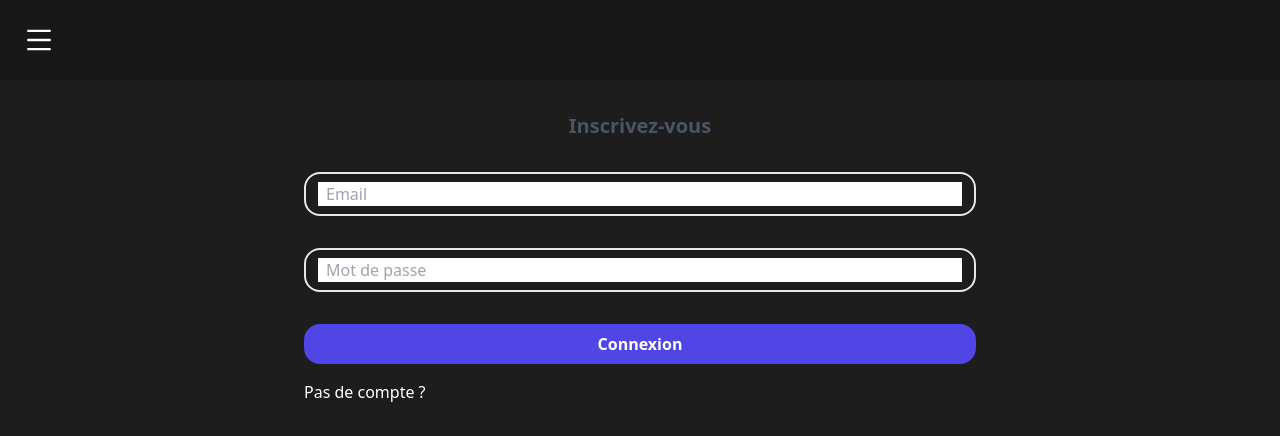
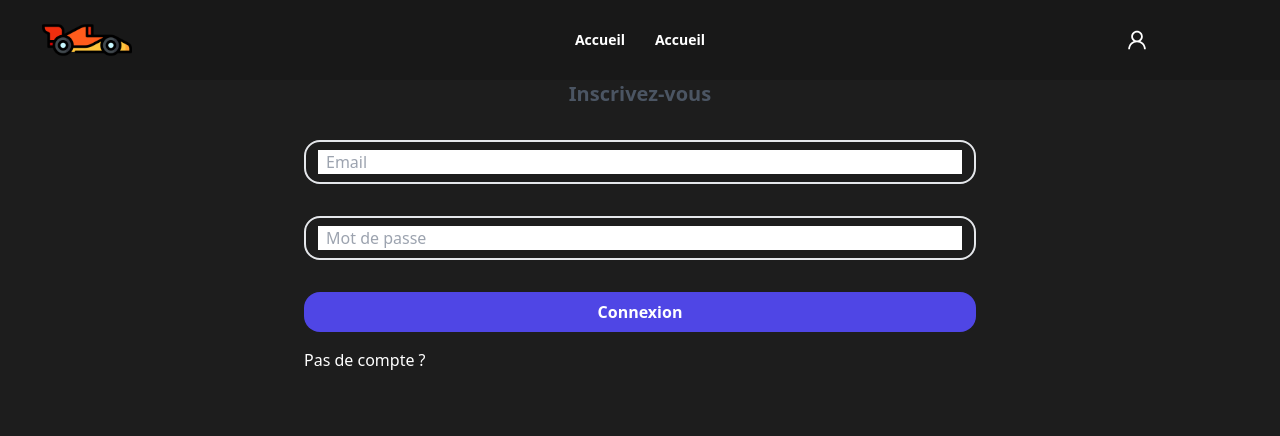
Before and after one commit to Nico3117/f1-prono, a React (Create React App) app: page /connexion in a window 1280 px wide. Shown: the top 436 px of the page. Built offline with nearby package versions, Linux system fonts and the light colour scheme; no server answers.

Commit message:
responsive menu

```diff
--- a/src/App.js
+++ b/src/App.js
@@ -13,10 +13,10 @@ function App() {
     <Router>
       <Helmet>
         <title>F1 prono</title>
-        <style>{'body { background-color: #1d1d1d;color: #fff; }'}</style>
+        <style>{'body { background-color: #1d1d1d;color: #fff;margin-top: 80px }'}</style>
       </Helmet>
       <Sidebar />
-      <Routes className='container'>
+      <Routes>
         <Route path='/'>
           <Route index element={<Home />}/>
           <Route path=':circuitId' element={<Race />}/>
--- a/src/Components/Sidebar.js
+++ b/src/Components/Sidebar.js
@@ -31,10 +31,42 @@ function Sidebar() {
 
   return (
     <>
-        <div className="w-full bg-dark h-20 flex items-center pl-6">
-            <AiOutlineMenu onClick={OpenSidebar} className="text-white cursor-pointer" size={30}/>
+        <div className="w-full fixed top-0 bg-dark h-20 flex items-center">
+            <div className="h-20 flex sm:justify-center w-60 items-center">
+                <Link to='/' className="w-fit inline-block">
+                    <AiOutlineMenu  onClick={OpenSidebar} className='sm:hidden pl-5 text-2xl w-fit'/>
+                    <img src={logo} alt="logo" width="90" className='hidden sm:block'/>
+                </Link>
             </div>
-        <div className={"flex flex-col text-gray-800 " + ( Open ? "hidden" : "")}>
+            <ul className="flex justify-center w-full hidden sm:flex">
+                    <li className="h-11 flex items-center">
+                        <Link to="/" className="flex h-full w-20 justify-center items-center">
+                            <span className="font-semibold text-sm">Accueil</span>
+                        </Link>
+                    </li>
+                    <li className="h-11 flex items-center">
+                        <Link to="/" className="flex h-full w-20 justify-center items-center">
+                            <span className="font-semibold text-sm">Accueil</span>
+                        </Link>
+                    </li>
+            </ul>
+            <div className='w-60 hidden sm:block'>
+                { user ?
+                    <li className="h-11 flex items-center">
+                        <Link to='/' onClick={UserSignOut} className="flex h-full w-full pl-5 items-center">
+                            <AiOutlineLogout className="text-red-500 text-2xl" />
+                        </Link>
+                    </li>
+                :
+                    <li className="h-11 flex items-center">
+                        <Link to='/connexion' onClick={OpenSidebar} className="flex h-full pl-5 w-full items-center">
+                            <AiOutlineUser className='text-2xl'/>
+                        </Link>
+                    </li>
+                }
+            </div>
+        </div>
+        <div className={"flex md:hidden flex-col text-gray-800 " + ( Open ? "hidden" : "")}>
             <div className="fixed flex flex-col top-0 left-0 w-64 bg-dark h-full shadow-lg">
                 <div className="h-20 border-b border-gray-900 flex items-center justify-around">
                     <Link to='/' onClick={OpenSidebar} className="w-fit inline-block"><img src={logo} alt="logo" width="90"></img></Link>
@@ -54,20 +86,12 @@ function Sidebar() {
                         <div className="font-semibold text-sm text-gray-300 uppercase">Paramètres</div>
                     </li>
                     { user ?
-                        <>
-                            <li className="h-11 flex items-center">
-                                <Link to="/mon-compte" onClick={OpenSidebar} className="flex h-full pl-5 w-full items-center focus:outline-none hover:bg-gray-700 text-gray-500 hover:text-gray-200 border-l-4 border-transparent hover:border-blue-500">
-                                    <AiOutlineUser />
-                                    <span className="ml-2 font-semibold text-sm">Mon compte</span>
-                                </Link>
-                            </li>
                         <li className="h-11 flex items-center">
                             <Link to='/' onClick={UserSignOut} className="flex h-full w-full pl-5 items-center focus:outline-none hover:bg-gray-700 text-gray-500 hover:text-gray-200 border-l-4 border-transparent hover:border-red-500">
                                 <AiOutlineLogout className="text-red-500" />
                                 <span className="ml-2 font-semibold text-sm">Déconnexion</span>
                             </Link>
                         </li>
-                        </>
                     :
                         <li className="h-11 flex items-center">
                             <Link to='/connexion' onClick={OpenSidebar} className="flex h-full pl-5 w-full items-center focus:outline-none hover:bg-gray-700 text-gray-500 hover:text-gray-200 border-l-4 border-transparent hover:border-blue-500">
@@ -77,14 +101,6 @@ function Sidebar() {
                         </li>
                     }
                 </ul>
-                {/* <div className="relative flex bottom-0">
-                    <BsMoon />
-                    <div className="relative inline-block w-10 mx-2 align-middle select-none transition duration-200 ease-in">
-                        <input type="checkbox" onClick={toggleTheme} name="toggle" id="toggle" className="toggle-checkbox absolute block w-6 h-6 rounded-full bg-white border-4 appearance-none cursor-pointer"/>
-                        <label htmlFor="toggle" className="toggle-label block overflow-hidden h-6 rounded-full bg-gray-300 cursor-pointer"></label>
-                    </div>
-                    <BsSun />
-                </div> */}
             </div>
         </div>
     </>
--- a/src/Views/Home.js
+++ b/src/Views/Home.js
@@ -16,10 +16,12 @@ function Home() {
 
   return (
     <div className='container mx-auto'>
-      <h1 className='text-4xl mx-5 my-10'>Faites vos pronostics sur le prochaine gp !</h1>
+      <h1 className='text-4xl mx-5 py-10'>Faites vos pronostics sur le prochaine gp !</h1>
       {
         currentSeason.map(race =>
-          <Link key={race.round} to={race.Circuit.circuitId} className="flex align-items container h-16 rounded-md m-5 border border-[#242424] items-center">{race.round} {race.raceName}</Link>
+          <Link key={race.round} to={race.Circuit.circuitId} className="flex align-items h-20 rounded-md m-5 border border-[#242424] items-center">
+            <span className='text-yellow px-3 text-3xl'>{race.round}</span> {race.raceName}
+          </Link>
         )
       }
     </div>
--- a/tailwind.config.js
+++ b/tailwind.config.js
@@ -7,6 +7,7 @@ module.exports = {
     extend: {
       colors: {
         'dark': '#181818',
+        'yellow': '#ffc43b'
       },
     },
   },
```
Lines whose indentation alone changed are shown as unchanged.
